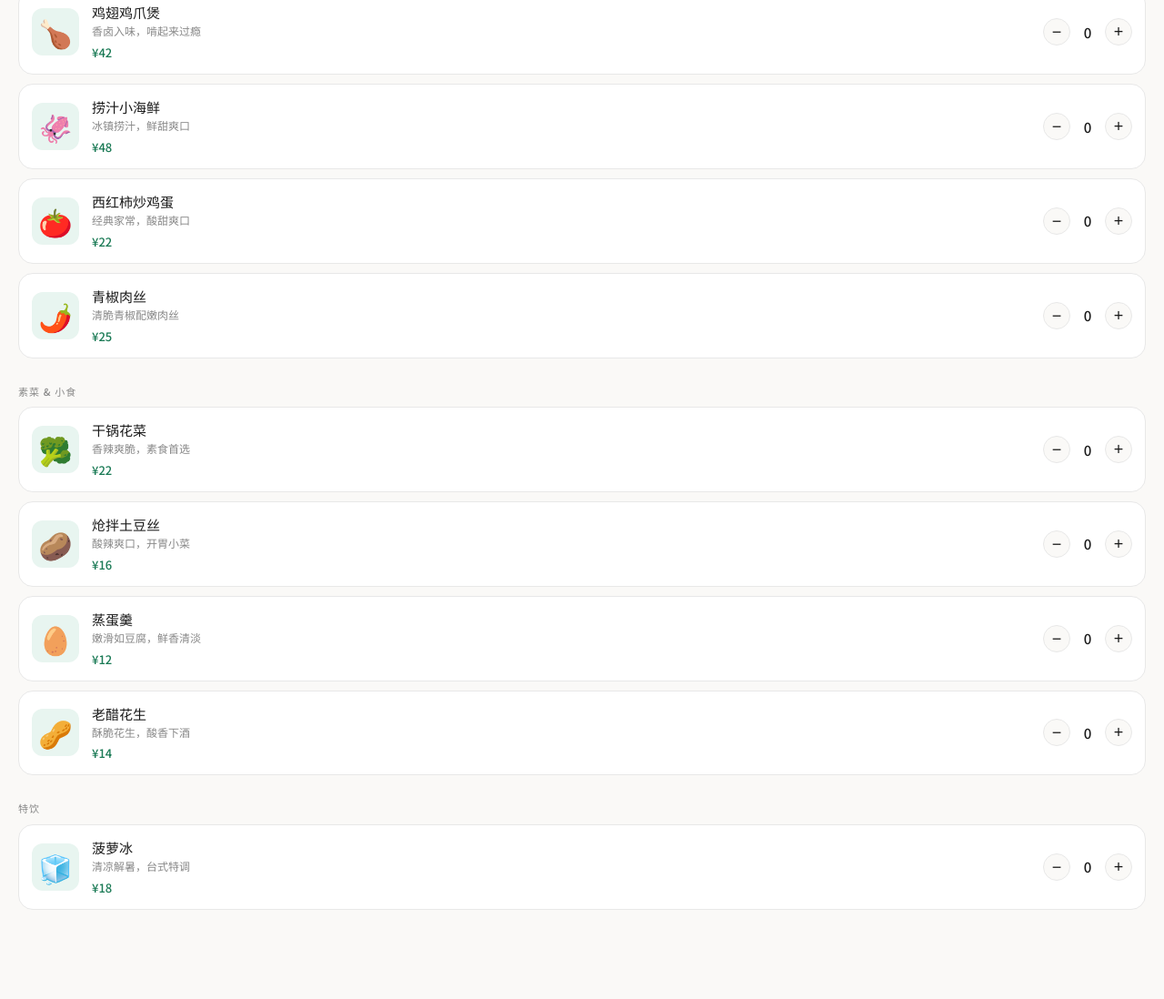
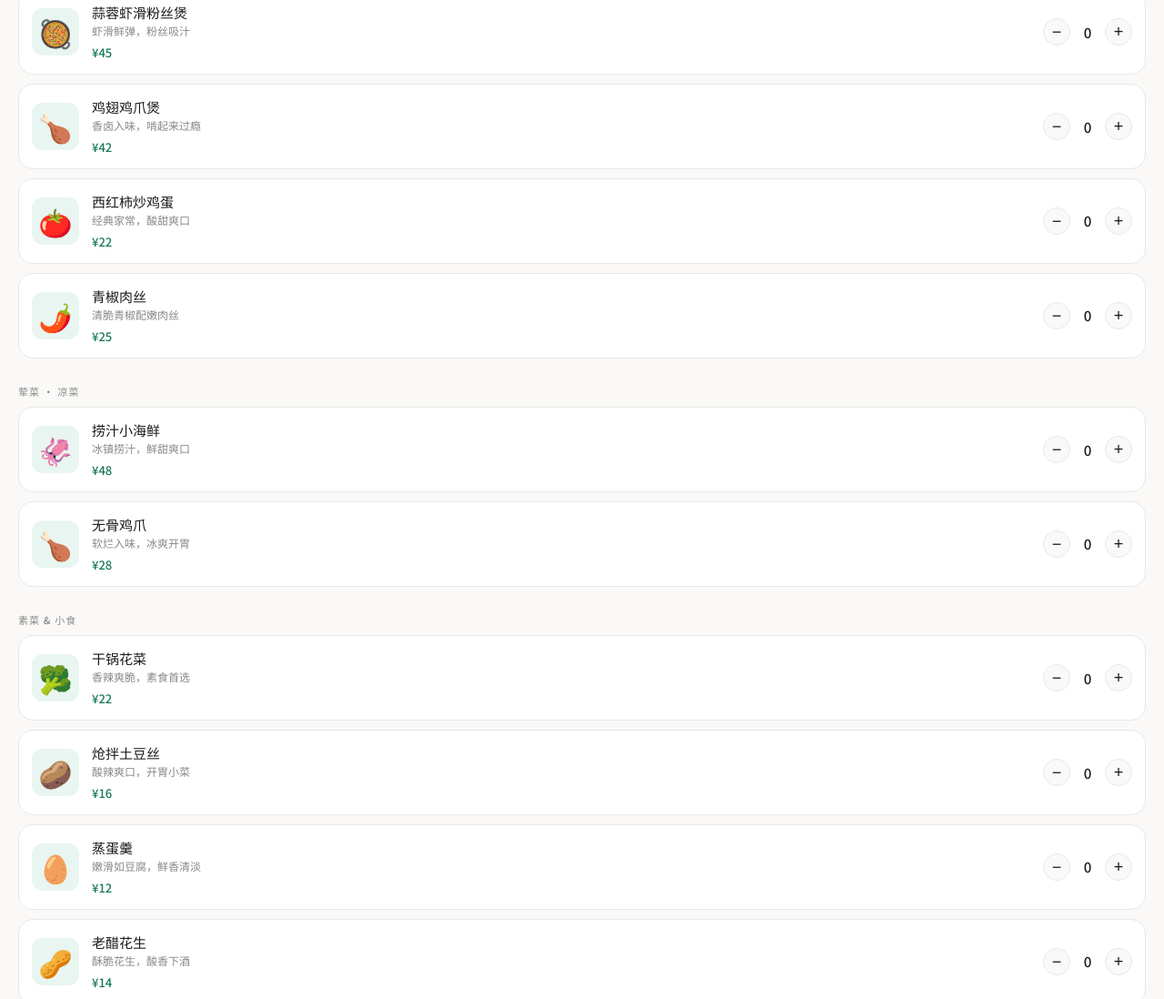
Before and after one commit to rek937/menu, a plain HTML site: page index.html in a window 1280 px wide. Shown: the part 1239-2337 px from the top of the page at 91% size. Drawn offline with Linux system fonts and the light colour scheme.

Commit message:
Add new meat categories and update menu rendering

```diff
--- a/index.html
+++ b/index.html
@@ -89,8 +89,11 @@ html,body{font-family:'Noto Sans SC',sans-serif;background:var(--bg);color:var(-
 <div class="section-label">主食</div>
 <div class="menu-list" id="riceList"></div>
 
-<div class="section-label">荤菜</div>
-<div class="menu-list" id="meatList"></div>
+<div class="section-label">荤菜 · 热菜</div>
+<div class="menu-list" id="meatHotList"></div>
+
+<div class="section-label">荤菜 · 凉菜</div>
+<div class="menu-list" id="meatColdList"></div>
 
 <div class="section-label">素菜 &amp; 小食</div>
 <div class="menu-list" id="vegList"></div>
@@ -141,25 +144,32 @@ const dishes = [
   // 主食
   { id:1,  name:"牛腩饭",       emoji:"🍛", desc:"软烂牛腩配白米饭",       price:28, cat:"rice" },
   { id:2,  name:"卤肉饭",       emoji:"🍚", desc:"台式卤肉，香润下饭",     price:22, cat:"rice" },
-  // 荤菜
-  { id:3,  name:"虫草花蒸鸡翅", emoji:"🍗", desc:"虫草花提鲜，蒸制嫩滑",   price:38, cat:"meat" },
-  { id:4,  name:"百香果酸辣柠檬虾", emoji:"🦐", desc:"酸辣清爽，开胃解馋",  price:48, cat:"meat" },
-  { id:5,  name:"清炖牛肋条",   emoji:"🍲", desc:"慢炖三小时，汤清味醇",   price:58, cat:"meat" },
-  { id:6,  name:"话梅排骨",     emoji:"🍖", desc:"话梅入味，微酸鲜香",     price:38, cat:"meat" },
-  { id:7,  name:"红烧肉",       emoji:"🥩", desc:"肥而不腻，入口即化",     price:42, cat:"meat" },
-  { id:8,  name:"糖醋排骨",     emoji:"🍖", desc:"酸甜酥嫩，下饭神器",     price:38, cat:"meat" },
-  { id:9,  name:"蒜蓉虾滑粉丝煲", emoji:"🥘", desc:"虾滑鲜弹，粉丝吸汁",   price:45, cat:"meat" },
-  { id:10, name:"鸡翅鸡爪煲",   emoji:"🍗", desc:"香卤入味，啃起来过瘾",   price:42, cat:"meat" },
-  { id:11, name:"捞汁小海鲜",   emoji:"🦑", desc:"冰镇捞汁，鲜甜爽口",     price:48, cat:"meat" },
-  { id:12, name:"西红柿炒鸡蛋", emoji:"🍅", desc:"经典家常，酸甜爽口",     price:22, cat:"meat" },
-  { id:13, name:"青椒肉丝",     emoji:"🌶️", desc:"清脆青椒配嫩肉丝",       price:25, cat:"meat" },
+  { id:3,  name:"大米饭",       emoji:"🍚", desc:"白米饭，清香爽口",       price:8, cat:"rice" },
+
+  // 荤菜 - 热菜
+  { id:4,  name:"虫草花蒸鸡翅", emoji:"🍗", desc:"虫草花提鲜，蒸制嫩滑",   price:38, cat:"meat-hot" },
+  { id:5,  name:"百香果酸辣柠檬虾", emoji:"🦐", desc:"酸辣清爽，开胃解馋",  price:48, cat:"meat-hot" },
+  { id:6,  name:"清炖牛肋条",   emoji:"🍲", desc:"慢炖三小时，汤清味醇",   price:58, cat:"meat-hot" },
+  { id:7,  name:"话梅排骨",     emoji:"🍖", desc:"话梅入味，微酸鲜香",     price:38, cat:"meat-hot" },
+  { id:8,  name:"红烧肉",       emoji:"🥩", desc:"肥而不腻，入口即化",     price:42, cat:"meat-hot" },
+  { id:9,  name:"糖醋排骨",     emoji:"🍖", desc:"酸甜酥嫩，下饭神器",     price:38, cat:"meat-hot" },
+  { id:10, name:"蒜蓉虾滑粉丝煲", emoji:"🥘", desc:"虾滑鲜弹，粉丝吸汁",   price:45, cat:"meat-hot" },
+  { id:11, name:"鸡翅鸡爪煲",   emoji:"🍗", desc:"香卤入味，啃起来过瘾",   price:42, cat:"meat-hot" },
+  { id:12, name:"西红柿炒鸡蛋", emoji:"🍅", desc:"经典家常，酸甜爽口",     price:22, cat:"meat-hot" },
+  { id:13, name:"青椒肉丝",     emoji:"🌶️", desc:"清脆青椒配嫩肉丝",       price:25, cat:"meat-hot" },
+
+  // 荤菜 - 凉菜
+  { id:14, name:"捞汁小海鲜",   emoji:"🦑", desc:"冰镇捞汁，鲜甜爽口",     price:48, cat:"meat-cold" },
+  { id:15, name:"无骨鸡爪",     emoji:"🍗", desc:"软烂入味，冰爽开胃",     price:28, cat:"meat-cold" },
+
   // 素菜 & 小食
-  { id:14, name:"干锅花菜",     emoji:"🥦", desc:"香辣爽脆，素食首选",     price:22, cat:"veg" },
-  { id:15, name:"炝拌土豆丝",   emoji:"🥔", desc:"酸辣爽口，开胃小菜",     price:16, cat:"veg" },
-  { id:16, name:"蒸蛋羹",       emoji:"🥚", desc:"嫩滑如豆腐，鲜香清淡",   price:12, cat:"veg" },
-  { id:17, name:"老醋花生",     emoji:"🥜", desc:"酥脆花生，酸香下酒",     price:14, cat:"veg" },
+  { id:16, name:"干锅花菜",     emoji:"🥦", desc:"香辣爽脆，素食首选",     price:22, cat:"veg" },
+  { id:17, name:"炝拌土豆丝",   emoji:"🥔", desc:"酸辣爽口，开胃小菜",     price:16, cat:"veg" },
+  { id:18, name:"蒸蛋羹",       emoji:"🥚", desc:"嫩滑如豆腐，鲜香清淡",   price:12, cat:"veg" },
+  { id:19, name:"老醋花生",     emoji:"🥜", desc:"酥脆花生，酸香下酒",     price:14, cat:"veg" },
+
   // 特饮
-  { id:18, name:"菠萝冰",       emoji:"🧊", desc:"清凉解暑，台式特调",     price:18, cat:"drink" },
+  { id:20, name:"菠萝冰",       emoji:"🧊", desc:"清凉解暑，台式特调",     price:18, cat:"drink" },
 ];
 
 const cart = {};
@@ -182,10 +192,11 @@ function cardHTML(d) {
 }
 
 function renderMenu() {
-  document.getElementById("riceList").innerHTML  = dishes.filter(d=>d.cat==="rice").map(cardHTML).join("");
-  document.getElementById("meatList").innerHTML  = dishes.filter(d=>d.cat==="meat").map(cardHTML).join("");
-  document.getElementById("vegList").innerHTML   = dishes.filter(d=>d.cat==="veg").map(cardHTML).join("");
-  document.getElementById("drinkList").innerHTML = dishes.filter(d=>d.cat==="drink").map(cardHTML).join("");
+  document.getElementById("riceList").innerHTML      = dishes.filter(d=>d.cat==="rice").map(cardHTML).join("");
+  document.getElementById("meatHotList").innerHTML   = dishes.filter(d=>d.cat==="meat-hot").map(cardHTML).join("");
+  document.getElementById("meatColdList").innerHTML  = dishes.filter(d=>d.cat==="meat-cold").map(cardHTML).join("");
+  document.getElementById("vegList").innerHTML       = dishes.filter(d=>d.cat==="veg").map(cardHTML).join("");
+  document.getElementById("drinkList").innerHTML     = dishes.filter(d=>d.cat==="drink").map(cardHTML).join("");
 }
 
 function changeQty(id, delta) {
```
